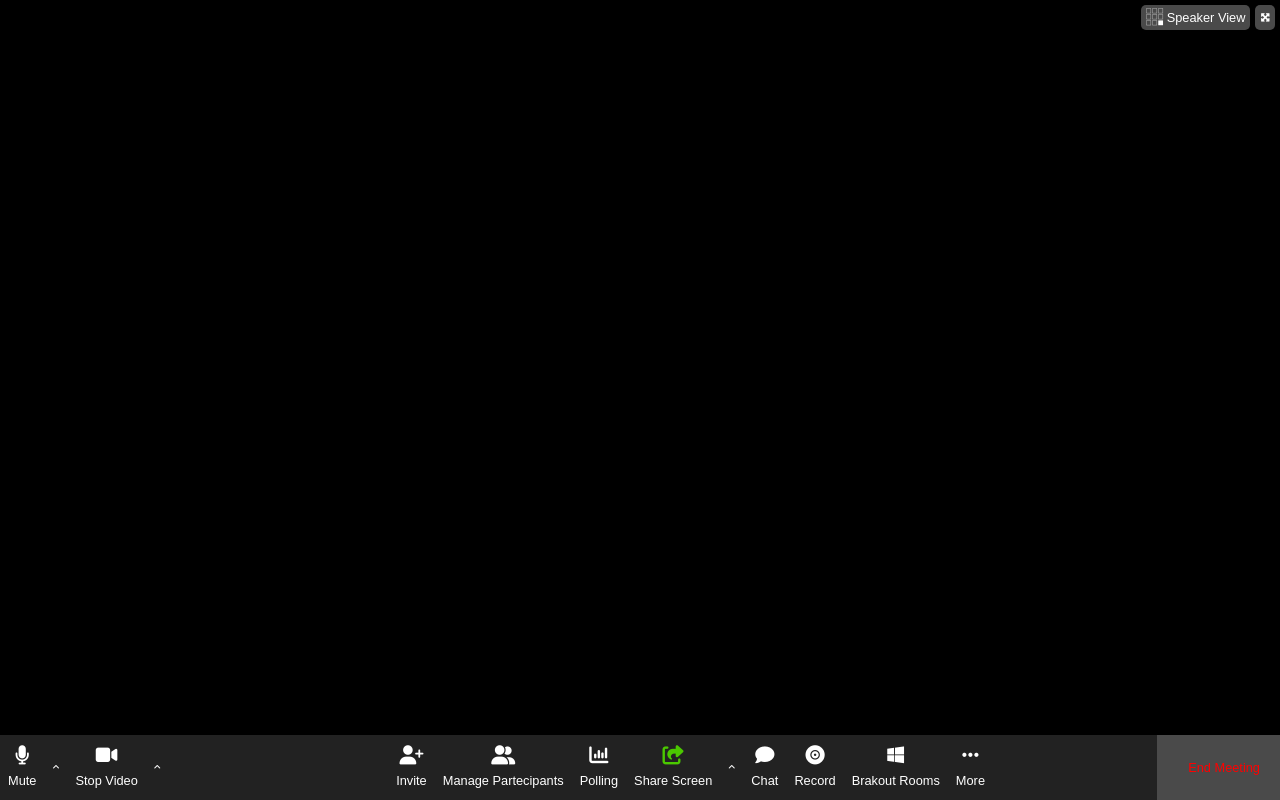
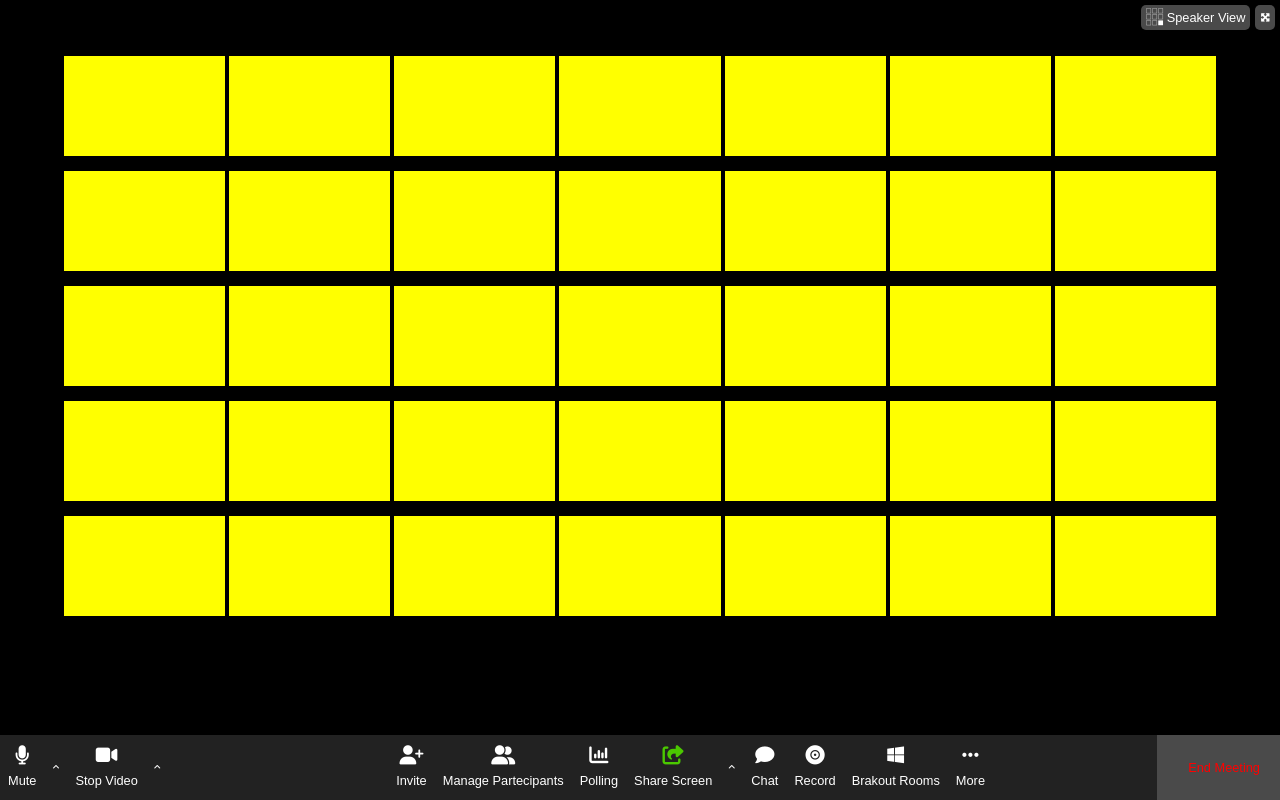
Before and after one commit to f-dib/html-css-zoom, a plain HTML site: page index.html in a window 1280 px wide. Drawn offline with Linux system fonts and the light colour scheme.

Commit message:
create main section with overflow, and added up and down background

```diff
--- a/css/style.css
+++ b/css/style.css
@@ -7,12 +7,6 @@
 body{
     font-family: sans-serif;
     font-size: .8em;
-}
-
-.background{
-    background-color: black;
-    width: 100%;
-    height: 100vh;
 }
 
 .container{
@@ -27,6 +21,12 @@ body{
 }
 
 /* up-right-btn */
+.up-bg{
+   height: 7vh;
+
+   background-color: black;
+}
+
 section.up-right-btn{
     display: flex;
     position: fixed;
@@ -48,7 +48,49 @@ section.up-right-btn{
 }
 /* end up-right-btn */
 
+/* main */
+main{
+    width: 100%;
+    height: 100%;
+
+    background-color: black;
+}
+
+.scroll{
+    width: 100%;
+    height: 80vh;
+
+    overflow-y: auto;
+}
+
+.card-container{
+    display: flex;
+    flex-wrap: wrap;
+    justify-content: space-between;
+
+    width: 90%;
+
+    margin-right: auto;
+    margin-left: auto;
+}
+
+.stream{
+    height: 100px;
+    width: calc(100% / 7 - 3px * 7/6);
+
+    margin-bottom: 15px;
+
+    background-color: yellow;
+}
+/* end main */
+
 /* under nav */
+.under-bg{
+    height: 13vh;
+
+    background-color: black;
+}
+
 nav{
     display: flex;
     position: fixed;
--- a/index.html
+++ b/index.html
@@ -9,10 +9,8 @@
 </head>
 <body>
 
-    <!-- background -->
-    <div class="background"></div>
-
     <!-- up-right-btn -->
+    <section class="up-bg">
         <section class="up-right-btn">
             <div class="up-btn">
                 <i class="fa-brands fa-buromobelexperte fa-xl"></i>
@@ -22,13 +20,57 @@
                 <i class="fa-solid fa-maximize fa-xs"></i>
             </div>
         </section>
+    </section>
     <!-- end up-right-btn -->
 
     <!-- multiwindows -->
     <main>
 
+        <section class="scroll">
+            <section class="card-container">
+
+                <div class="stream"></div>
+                <div class="stream"></div>
+                <div class="stream"></div>
+                <div class="stream"></div>
+                <div class="stream"></div>
+                <div class="stream"></div>
+                <div class="stream"></div>
+                <div class="stream"></div>
+                <div class="stream"></div>
+                <div class="stream"></div>
+                <div class="stream"></div>
+                <div class="stream"></div>
+                <div class="stream"></div>
+                <div class="stream"></div>
+                <div class="stream"></div>
+                <div class="stream"></div>
+                <div class="stream"></div>
+                <div class="stream"></div>
+                <div class="stream"></div>
+                <div class="stream"></div>
+                <div class="stream"></div>
+                <div class="stream"></div>
+                <div class="stream"></div>
+                <div class="stream"></div>
+                <div class="stream"></div>
+                <div class="stream"></div>
+                <div class="stream"></div>
+                <div class="stream"></div>
+                <div class="stream"></div>
+                <div class="stream"></div>
+                <div class="stream"></div>
+                <div class="stream"></div>
+                <div class="stream"></div>
+                <div class="stream"></div>
+                <div class="stream"></div>
+
+            </section>
+        </section>
     </main>
     <!-- end multiwindows -->
+
+    <section class="under-bg"></section>
 
     <!-- under nav -->
     <nav>
```
Lines whose indentation alone changed are shown as unchanged.
